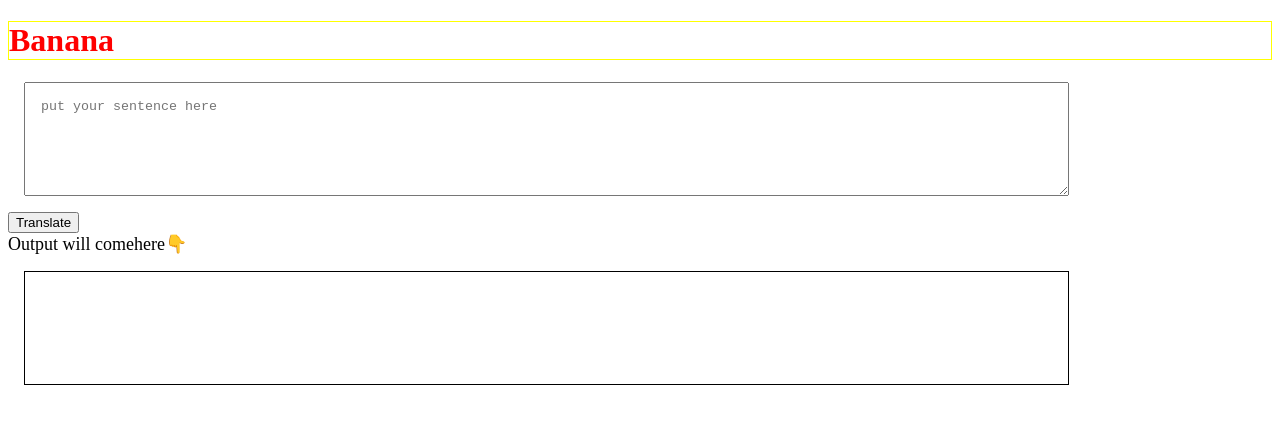
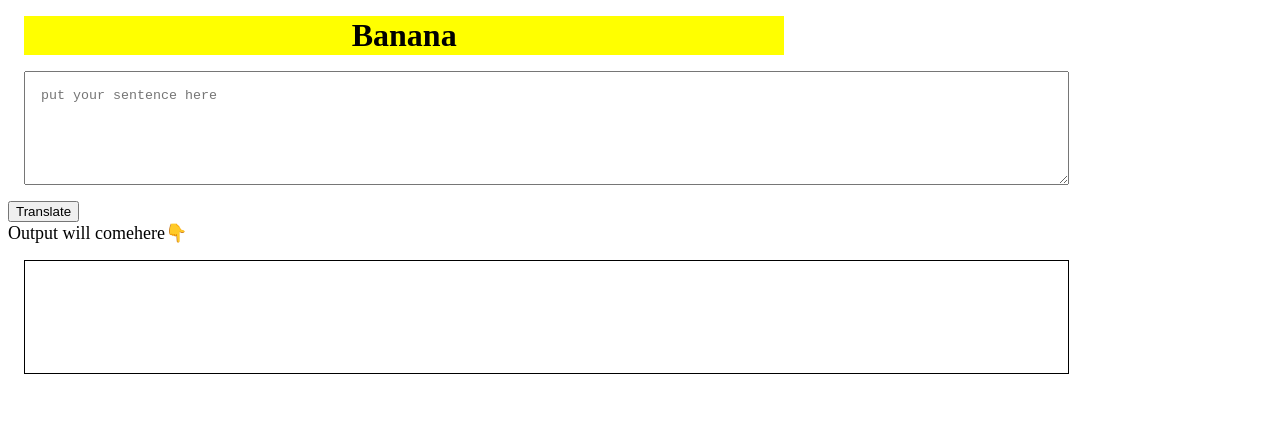
Before and after one commit to ayushicodes/minion-speak, a plain HTML site: page index.html in a window 1280 px wide. Drawn offline with Linux system fonts and the light colour scheme.

Commit message:
header uploaded

```diff
--- a/index.html
+++ b/index.html
@@ -25,9 +25,13 @@
         }
 
         .banana {
-            color: red;
+            color: black;
             display: block;
             border: 1px solid yellow;
+            text-align: center;
+            background-color: yellow;
+            margin: 1rem;
+            width: 60%;
         }
     </style>
 </head>
```
